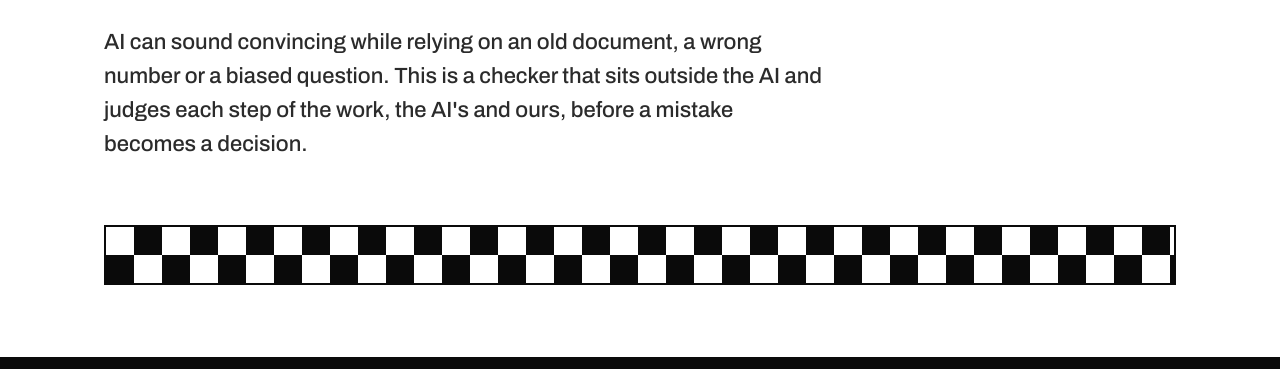
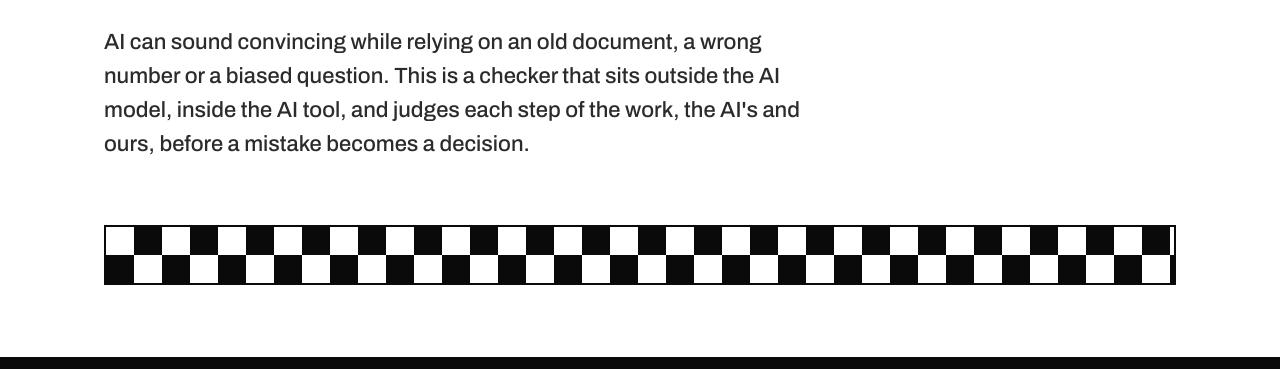
Before and after one commit to NKnocode/ai-gut-feeling, a plain HTML site: page index.html in a window 1280 px wide. Shown: the part 431-800 px from the top of the page. Drawn offline with Linux system fonts and the light colour scheme.

Commit message:
Headline: the checker sits outside the AI model, inside the AI tool
Co-Authored-By: Claude Fable 5.2 <noreply@anthropic.com>

```diff
--- a/index.html
+++ b/index.html
@@ -4,9 +4,9 @@
 <meta charset="utf-8">
 <meta name="viewport" content="width=device-width, initial-scale=1">
 <title>AI with a gut feeling</title>
-<meta name="description" content="A checker that sits outside the AI and judges each step of the work, the AI's and ours, before a mistake becomes a decision. Concept stage.">
+<meta name="description" content="A checker that sits outside the AI model, inside the AI tool, and judges each step of the work, the AI's and ours, before a mistake becomes a decision. Concept stage.">
 <meta property="og:title" content="AI with a gut feeling">
-<meta property="og:description" content="A checker that sits outside the AI and judges each step of the work, the AI's and ours. Concept stage.">
+<meta property="og:description" content="A checker that sits outside the AI model, inside the AI tool, and judges each step of the work, the AI's and ours. Concept stage.">
 <meta property="og:type" content="website">
 <link rel="preconnect" href="https://fonts.googleapis.com">
 <link rel="stylesheet" href="https://fonts.googleapis.com/css2?family=Archivo:wght@500;700;800&amp;family=IBM+Plex+Mono:wght@500;600&amp;display=swap">
@@ -158,7 +158,7 @@ h3{margin:0;font-size:22px;font-weight:700}
 <!-- HERO -->
 <div class="w" style="padding-top:96px;padding-bottom:72px">
   <h1>AI with a <span class="hl">gut feeling</span>.</h1>
-  <p class="lead">AI can sound convincing while relying on an old document, a wrong number or a biased question. This is a checker that sits outside the AI and judges each step of the work, the AI's and ours, before a mistake becomes a decision.</p>
+  <p class="lead">AI can sound convincing while relying on an old document, a wrong number or a biased question. This is a checker that sits outside the AI model, inside the AI tool, and judges each step of the work, the AI's and ours, before a mistake becomes a decision.</p>
   <div aria-hidden="true" style="margin-top:64px;height:56px;background:repeating-conic-gradient(#0A0A0A 0 25%,#FFFFFF 0 50%) 0 0 / 56px 56px;border:2px solid #0A0A0A"></div>
 </div>
 
```
